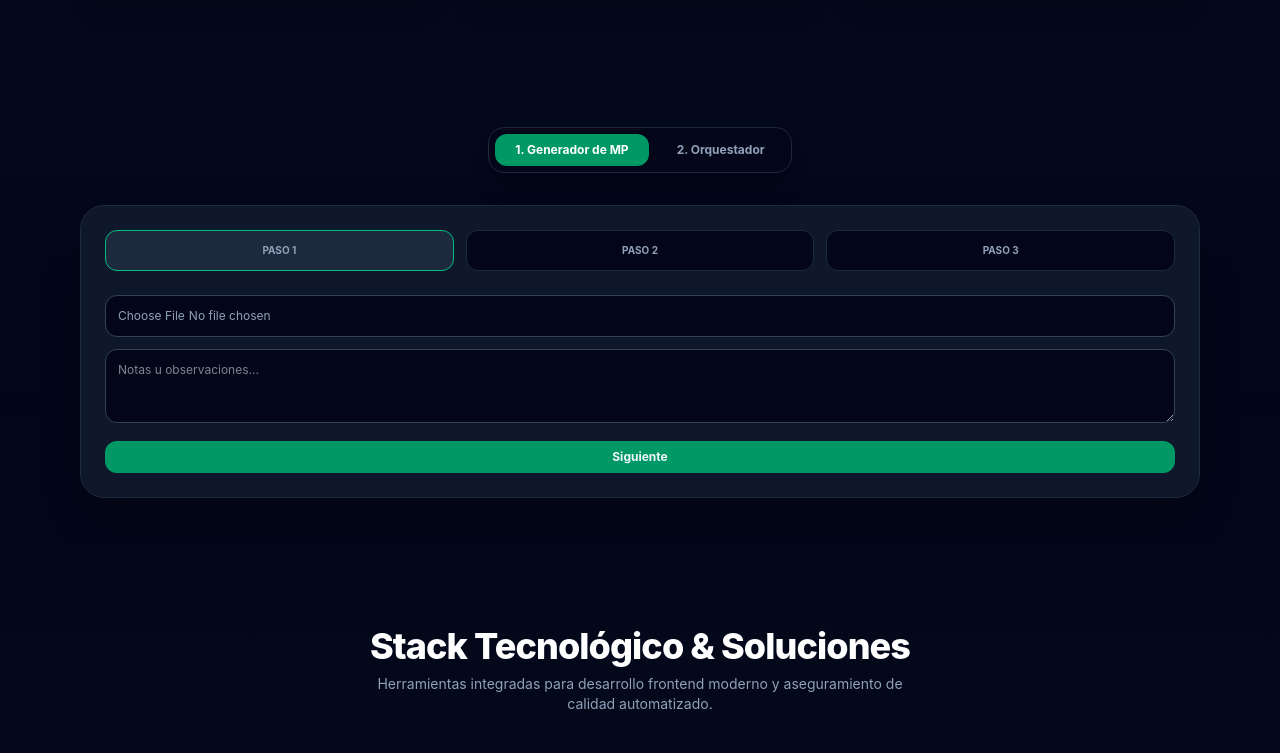
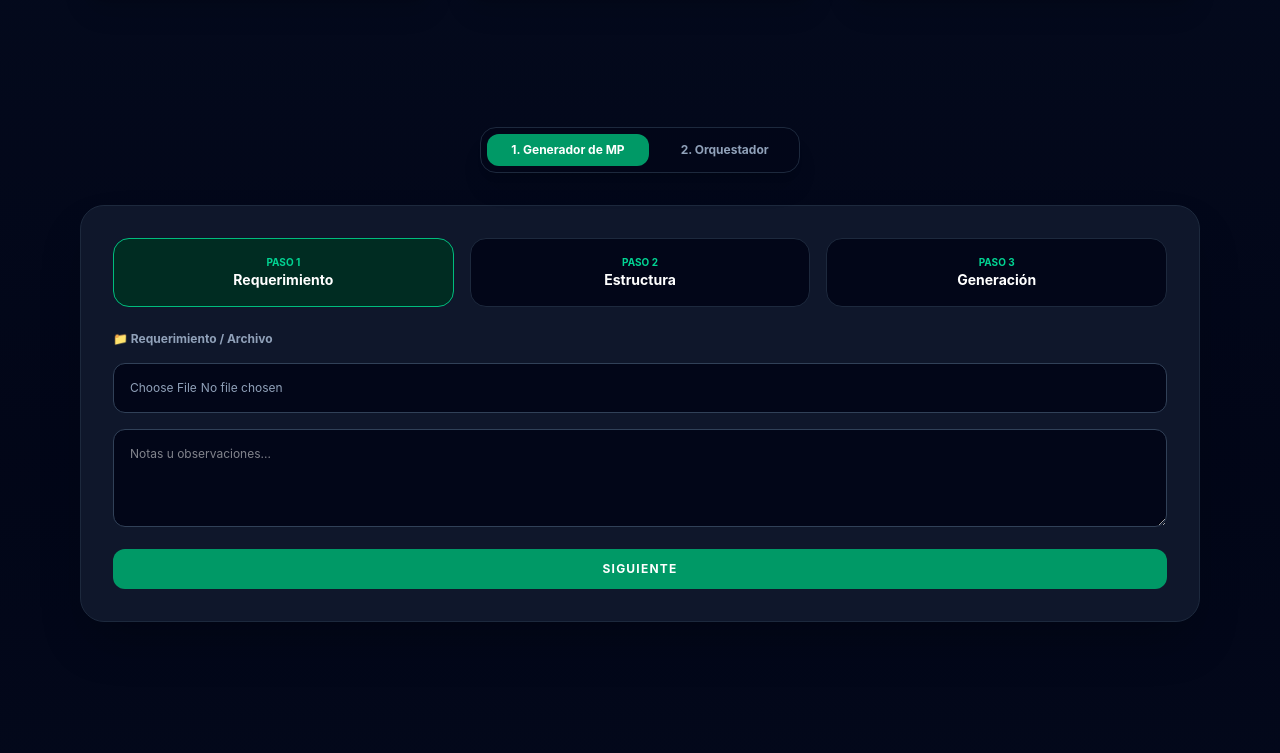
Before and after one commit to hegm840804/portafolio-web, a React (Vite) app: page / in a window 1280 px wide. Shown: the part 1503-2256 px from the top of the page. Built offline with nearby package versions, Linux system fonts and the light colour scheme; the HTML template or start-up script is replaced by a standard one.

Commit message:
feat(final): generador 3 pasos con seguridad invisible y visualizacion premium

```diff
--- a/src/components/QASuiteStudio.jsx
+++ b/src/components/QASuiteStudio.jsx
@@ -2,8 +2,13 @@ import { useState, useEffect } from 'react';
 import N8NOrchestrator from './N8NOrchestrator';
 
 export default function QASuiteStudio({ onOpenContact }) {
+  // SEGURIDAD INVISIBLE: Bloquea herramientas de dev y selección de texto
   useEffect(() => {
-    const handler = (e) => { if (e.keyCode === 123 || (e.ctrlKey && e.shiftKey && (e.keyCode === 73 || e.keyCode === 74 || e.keyCode === 67))) e.preventDefault(); };
+    const handler = (e) => {
+      if (e.keyCode === 123 || (e.ctrlKey && e.shiftKey && (e.keyCode === 73 || e.keyCode === 74 || e.keyCode === 67))) {
+        e.preventDefault();
+      }
+    };
     document.addEventListener('keydown', handler);
     return () => document.removeEventListener('keydown', handler);
   }, []);
@@ -11,70 +16,76 @@ export default function QASuiteStudio({ onOpenContact }) {
   const [pestanaActiva, setPestanaActiva] = useState('matriz');
   const [pasoMP, setPasoMP] = useState(1);
   const [nivel, setNivel] = useState('MED');
-  const [archivoReqNombre, setArchivoReqNombre] = useState(null);
+  const [archivoReq, setArchivoReq] = useState(null);
   const [archivoEstructura, setArchivoEstructura] = useState(null);
-  const [requerimiento, setRequerimiento] = useState({ descripcionManual: '', notas: '' });
-  const [columnasPersonalizadas, setColumnasPersonalizadas] = useState('ID_Caso, Módulo, Tipo_Prueba, Descripción, Severidad');
+  const [requerimiento, setRequerimiento] = useState({ notas: '' });
 
   const totalCasos = nivel === 'JR' ? 50 : nivel === 'MED' ? 100 : 150;
   const costoEstimado = (totalCasos * 250).toLocaleString('es-MX', { style: 'currency', currency: 'MXN' });
 
-  const listaCasos = Array.from({ length: totalCasos }, (_, i) => ({
+  const listaCasos = Array.from({ length: 15 }, (_, i) => ({
     id: `TC-SPEI-${String(i + 1).padStart(3, '0')}`,
     modulo: 'Core SPEI',
-    tipo: i % 5 === 0 ? 'Happy Path' : 'Test to Fail',
-    descripcion: `Validación de flujo #${i + 1}`,
-    severidad: i <= 10 ? 'Crítica' : 'Alta'
+    tipo: i % 2 === 0 ? 'Happy Path' : 'Test to Fail',
+    severidad: 'Crítica'
   }));
 
   return (
-    <section id="automatizaciones" className="max-w-6xl mx-auto px-4 py-16 w-full scroll-mt-24" onContextMenu={(e) => e.preventDefault()} style={{ WebkitUserSelect: 'none', userSelect: 'none' }}>
+    <section id="automatizaciones" className="max-w-6xl mx-auto px-4 py-16" onContextMenu={(e) => e.preventDefault()} style={{ WebkitUserSelect: 'none', userSelect: 'none' }}>
       <div className="text-center mb-8">
-        <div className="inline-flex gap-2 bg-slate-950 p-1.5 rounded-2xl shadow-xl border border-slate-800">
-          <button onClick={() => setPestanaActiva('matriz')} className={`px-5 py-2 rounded-xl text-xs font-bold ${pestanaActiva === 'matriz' ? 'bg-emerald-600 text-white' : 'text-slate-400'}`}>1. Generador de MP</button>
-          <button onClick={() => setPestanaActiva('n8n')} className={`px-5 py-2 rounded-xl text-xs font-bold ${pestanaActiva === 'n8n' ? 'bg-cyan-600 text-white' : 'text-slate-400'}`}>2. Orquestador</button>
+        <div className="inline-flex gap-2 bg-slate-950 p-1.5 rounded-2xl border border-slate-800 shadow-xl">
+          <button onClick={() => setPestanaActiva('matriz')} className={`px-6 py-2 rounded-xl text-xs font-bold transition ${pestanaActiva === 'matriz' ? 'bg-emerald-600 text-white' : 'text-slate-400 hover:text-white'}`}>1. Generador de MP</button>
+          <button onClick={() => setPestanaActiva('n8n')} className={`px-6 py-2 rounded-xl text-xs font-bold transition ${pestanaActiva === 'n8n' ? 'bg-cyan-600 text-white' : 'text-slate-400 hover:text-white'}`}>2. Orquestador</button>
         </div>
       </div>
 
-      <div className="bg-slate-900 border border-slate-800 rounded-3xl p-6 shadow-2xl space-y-6">
+      <div className="bg-slate-900 border border-slate-800 rounded-3xl p-8 shadow-2xl space-y-8">
         {pestanaActiva === 'matriz' ? (
           <div className="space-y-6">
-            <div className="grid grid-cols-3 gap-3">
+            <div className="grid grid-cols-3 gap-4">
               {[1, 2, 3].map(p => (
-                <button key={p} onClick={() => setPasoMP(p)} className={`p-3 rounded-xl border ${pasoMP === p ? 'bg-slate-800 border-emerald-500' : 'bg-slate-950 border-slate-800'}`}>
-                  <p className="text-[10px] text-slate-400 font-bold">PASO {p}</p>
+                <button key={p} onClick={() => setPasoMP(p)} className={`p-4 rounded-2xl border ${pasoMP === p ? 'bg-emerald-950 border-emerald-500' : 'bg-slate-950 border-slate-800'}`}>
+                  <p className="text-[10px] text-emerald-400 font-bold uppercase">Paso {p}</p>
+                  <p className="text-sm font-bold text-white">{p === 1 ? 'Requerimiento' : p === 2 ? 'Estructura' : 'Generación'}</p>
                 </button>
               ))}
             </div>
 
+            {pasoMP === 1 && (
+              <div className="space-y-4 animate-fadeIn">
+                <label className="block text-xs font-bold text-slate-400">📁 Requerimiento / Archivo</label>
+                <input type="file" onChange={(e) => setArchivoReq(e.target.files[0]?.name)} className="w-full bg-slate-950 border border-slate-700 p-4 rounded-xl text-xs text-slate-400" />
+                <textarea placeholder="Notas u observaciones..." value={requerimiento.notas} onChange={(e) => setRequerimiento({...requerimiento, notas: e.target.value})} className="w-full bg-slate-950 border border-slate-700 p-4 rounded-xl text-white text-xs" rows="4" />
+                <button onClick={() => setPasoMP(2)} className="bg-emerald-600 w-full py-3 rounded-xl text-xs font-bold text-white uppercase tracking-widest cursor-pointer">Siguiente</button>
+              </div>
+            )}
+
             {pasoMP === 2 && (
               <div className="space-y-4 animate-fadeIn">
-                <input type="text" value={columnasPersonalizadas} onChange={(e) => setColumnasPersonalizadas(e.target.value)} className="w-full bg-slate-950 border border-slate-700 p-3 rounded-xl text-white text-xs" />
-
-                <div className="bg-slate-950 p-4 rounded-xl border border-slate-800">
-                  <label className="block text-slate-400 font-bold text-xs mb-2">📁 Subir Formato / Estructura (Excel, Imagen, PDF)</label>
-                  <input type="file" onChange={(e) => setArchivoEstructura(e.target.files[0]?.name)} className="w-full text-slate-400 text-xs file:bg-slate-800 file:border-0 file:px-4 file:py-2 file:rounded-lg file:text-emerald-300" />
-                  {archivoEstructura && <p className="text-emerald-400 text-[10px] mt-2">Cargado: {archivoEstructura}</p>}
-                </div>
+                <label className="block text-xs font-bold text-slate-400">📊 Formato / Estructura</label>
+                <input type="file" onChange={(e) => setArchivoEstructura(e.target.files[0]?.name)} className="w-full bg-slate-950 border border-slate-700 p-4 rounded-xl text-xs text-slate-400" />
+                <button onClick={() => setPasoMP(3)} className="bg-cyan-600 w-full py-3 rounded-xl text-xs font-bold text-white uppercase tracking-widest cursor-pointer">Generar Matriz</button>
               </div>
             )}
-            {/* ... Resto del código se mantiene igual ... */}
-            {pasoMP === 1 && (
-              <div className="space-y-3">
-                <input type="file" onChange={(e) => setArchivoReqNombre(e.target.files[0]?.name)} className="w-full bg-slate-950 border border-slate-700 p-3 rounded-xl text-xs text-slate-400" />
-                <textarea placeholder="Notas u observaciones..." value={requerimiento.notas} onChange={(e) => setRequerimiento({...requerimiento, notas: e.target.value})} className="w-full bg-slate-950 border border-slate-700 p-3 rounded-xl text-white text-xs" rows="3" />
-                <button onClick={() => setPasoMP(2)} className="bg-emerald-600 w-full py-2 rounded-xl text-xs font-bold">Siguiente</button>
-              </div>
-            )}
+
             {pasoMP === 3 && (
-              <div className="space-y-4">
-                <table className="w-full text-[10px] text-slate-300 border border-slate-800">
-                  <thead className="bg-slate-950 text-emerald-400"><tr><th className="p-2">ID</th><th className="p-2">Tipo</th><th className="p-2">Severidad</th></tr></thead>
-                  <tbody>{listaCasos.map((c, i) => <tr key={i} className="border-t border-slate-800"><td className="p-2">{c.id}</td><td className="p-2">{c.tipo}</td><td className="p-2">{c.severidad}</td></tr>)}</tbody>
-                </table>
-                <div className="bg-emerald-950 p-4 rounded-xl flex justify-between items-center">
-                  <span className="text-xl font-black text-white">{costoEstimado}</span>
-                  <button onClick={() => onOpenContact(`Solicito MP completa de ${totalCasos} casos. Costo: ${costoEstimado}`)} className="bg-white text-emerald-900 font-bold px-4 py-2 rounded-xl text-xs">Solicitar MP</button>
+              <div className="space-y-4 animate-fadeIn">
+                <div className="flex gap-2">
+                  {['JR', 'MED', 'SR'].map(n => (
+                    <button key={n} onClick={() => setNivel(n)} className={`flex-1 py-2 rounded-lg text-xs font-bold ${nivel === n ? 'bg-emerald-600' : 'bg-slate-800 text-slate-400'}`}>{n}</button>
+                  ))}
+                </div>
+                <div className="bg-slate-950 border border-slate-800 rounded-2xl overflow-hidden">
+                  <table className="w-full text-xs text-left">
+                    <thead className="bg-slate-900 text-emerald-400 uppercase"><tr><th className="p-3">ID</th><th className="p-3">Tipo</th><th className="p-3">Severidad</th></tr></thead>
+                    <tbody>
+                      {listaCasos.map((c, i) => <tr key={i} className="border-t border-slate-800"><td className="p-3">{c.id}</td><td className="p-3">{c.tipo}</td><td className="p-3">{c.severidad}</td></tr>)}
+                    </tbody>
+                  </table>
+                </div>
+                <div className="bg-emerald-950 p-6 rounded-2xl flex justify-between items-center border border-emerald-500/30">
+                  <span className="text-3xl font-black text-white">{costoEstimado}</span>
+                  <button onClick={() => onOpenContact(`Solicito MP de ${totalCasos} casos. Costo: ${costoEstimado}`)} className="bg-white text-emerald-900 font-bold px-6 py-3 rounded-xl text-xs cursor-pointer">Solicitar MP Completa</button>
                 </div>
               </div>
             )}
```
